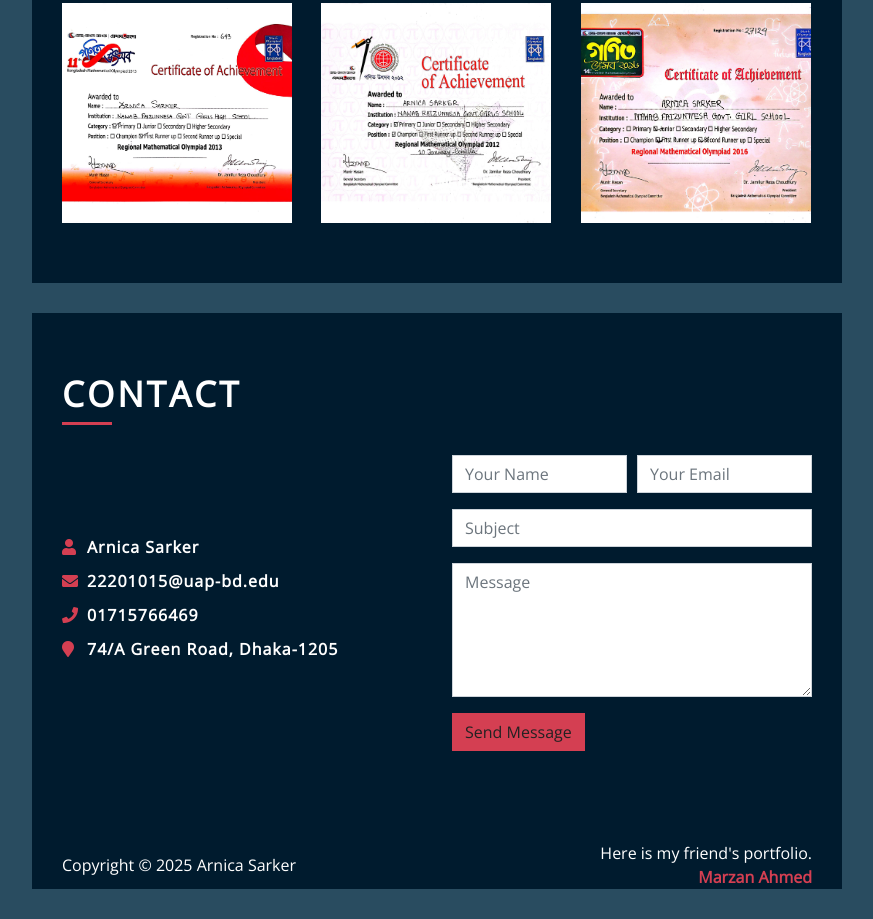
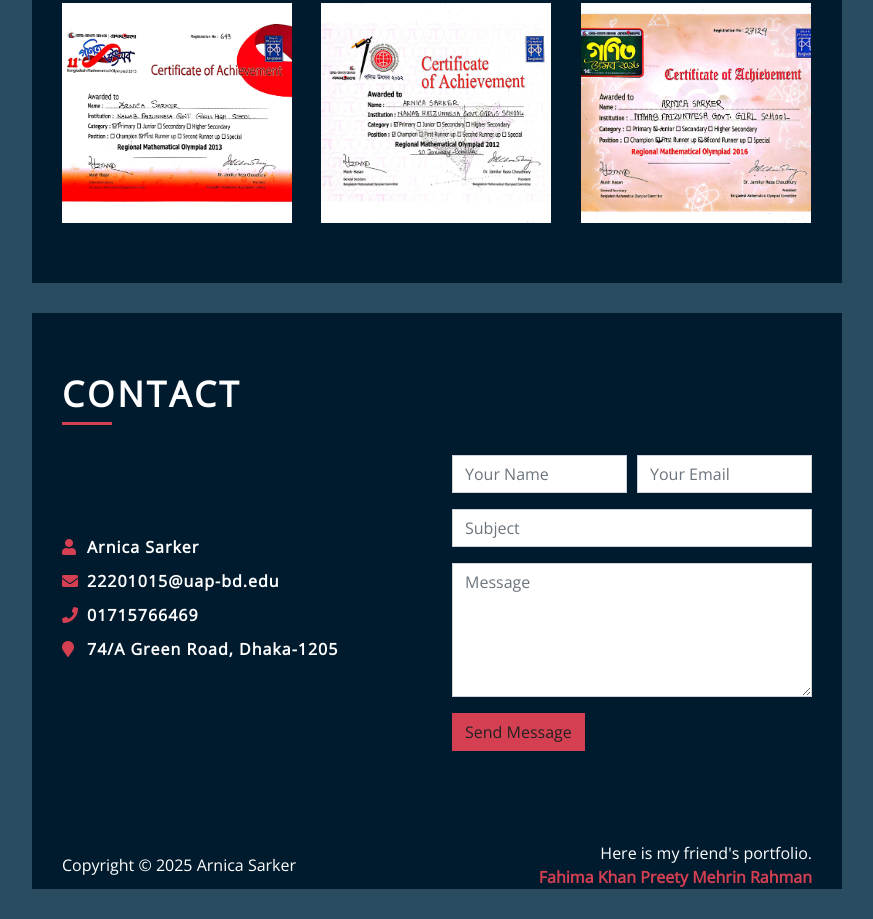
Before and after one commit to Arnica15260/Arnica-s-Portfolio, a plain HTML site: page index.html in a window 1280 px wide. Shown: the part 2648-3567 px from the top of the page, without its empty margins (368-1241 px from the left). Drawn offline with nearby package versions, Linux system fonts and the light colour scheme.

Commit message:
First Commit

```diff
--- a/index.html
+++ b/index.html
@@ -341,8 +341,8 @@
                             </div>
                             <div class="col-md-6">
                                 <p>Here is my friend's portfolio. <br>
-                                    <a href="https://marzzzsiam.github.io/Marzan_Ahmed/">Marzan Ahmed</a>
-                                    <a href=""></a>
+                                    <a href="https://fahimapreety.github.io/portfolio/">Fahima Khan Preety</a>
+                                    <a href="https://mehrinrahman.github.io/portfolio-m/">Mehrin Rahman</a>
                                     <a href=""></a>
                                 </p>
                             </div>
```
